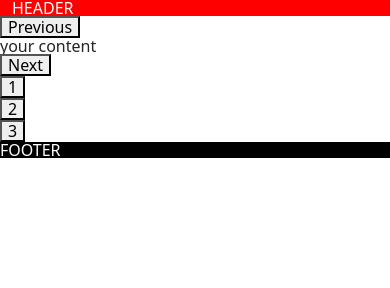
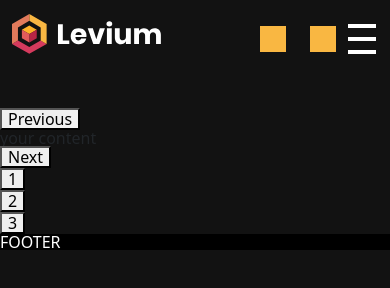
Before and after one commit to casperDev3/Black_Friday, a website: page src/index.html in a window 390 px wide. Drawn offline with nearby package versions, Linux system fonts and the light colour scheme; files that its build step writes are made by us from their sources.

Commit message:
add header

```diff
--- a/src/components/_header.html
+++ b/src/components/_header.html
@@ -1,8 +1,33 @@
 <header class="header">
     <div class="container">
         <div class="row">
-            <div class="col-12">
-                HEADER
+            <div class="col-1 col-md-3">
+                <img class="header__logo" src="../img/logo.svg" alt="">
+            </div>
+            <div class="col-11 col-md-9 d-flex align-items-center justify-content-end">
+                <ul class="header__nav d-none d-lg-flex align-items-center justify-content-end">
+                    <li>
+                        <a href="#">About</a>
+                    </li>
+                    <li>
+                        <a href="#">Price</a>
+                    </li>
+                    <li>
+                        <a href="#">Features</a>
+                    </li>
+                    <li>
+                        <a href="#">Testimonials</a>
+                    </li>
+                </ul>
+                <div class="header__networks d-flex">
+                    <div><img src="" alt=""></div>
+                    <div><img src="" alt=""></div>
+                </div>
+                <div class="d-block d-lg-none header__burger">
+                    <span></span>
+                    <span></span>
+                    <span></span>
+                </div>
             </div>
         </div>
     </div>
--- a/src/sass/components/_header.scss
+++ b/src/sass/components/_header.scss
@@ -1,4 +1,64 @@
 .header{
-    background-color: red;
-    color: #fff;
+    padding: 14px 0;
+    max-width: 100%;
+    max-height: 80px;
+    margin-bottom: 30px;
+    &__burger{
+        min-height: 30px;
+        min-width: 30px;
+        position: relative;
+        span{
+            display: block;
+            max-height: 4px;
+            min-height: 4px;
+            background-color: #fff;
+            min-width: 28px;
+        }
+        :first-child{
+            position: absolute;
+            top: 0;
+            left: 0;
+        }
+        :last-child{
+            position: absolute;
+            bottom: 0;
+            left: 0;
+        }
+        :nth-child(2){
+            position: absolute;
+            top: calc(50% - 2px);
+            left: 0;
+        }
+
+    }
+    &__nav{
+        margin: 0;
+        li{
+            list-style: none;
+            a{
+                text-decoration: none;
+                color: #fff;
+                margin: 12px;
+            }
+        }
+    }
+    &__logo{
+        max-height: 70px;
+        min-height: 70px;
+        @media screen and (max-width: 640px) {
+            max-height: 40px;
+            min-height: 40px;
+        }
+    }
+    &__networks{
+
+        div{
+            min-height: 26px;
+            min-width: 26px;
+            max-height: 26px;
+            max-width: 26px;
+            margin: 12px;
+            background-color: #f9b742;
+        }
+    }
 }
--- a/src/sass/style.scss
+++ b/src/sass/style.scss
@@ -9,3 +9,7 @@
 
 @import "components/header";
 @import "components/footer";
+
+body{
+    background-color: #121212;
+}
```
Also changed, not shown: src/img/logo.svg (added), 4 other files.
